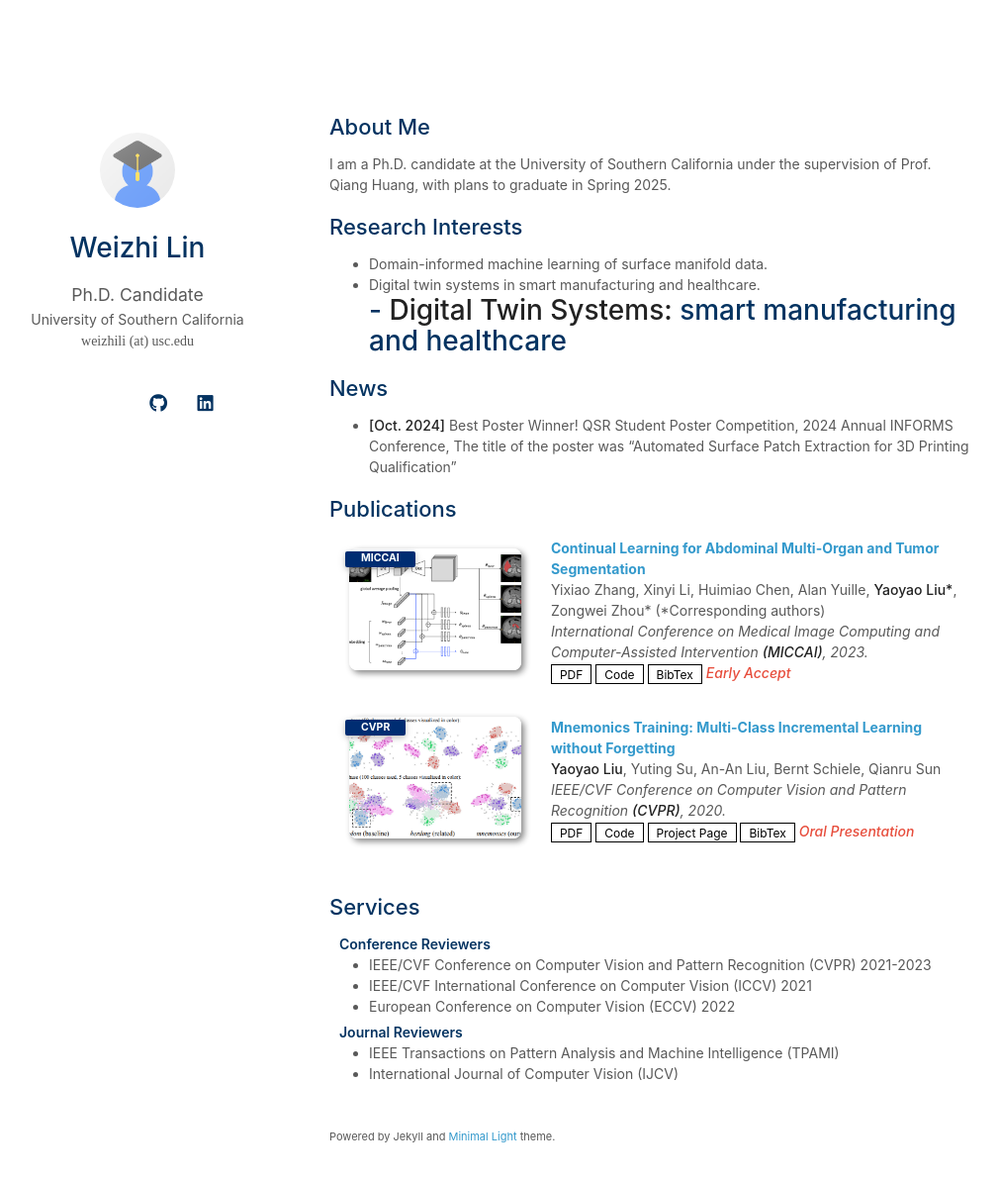
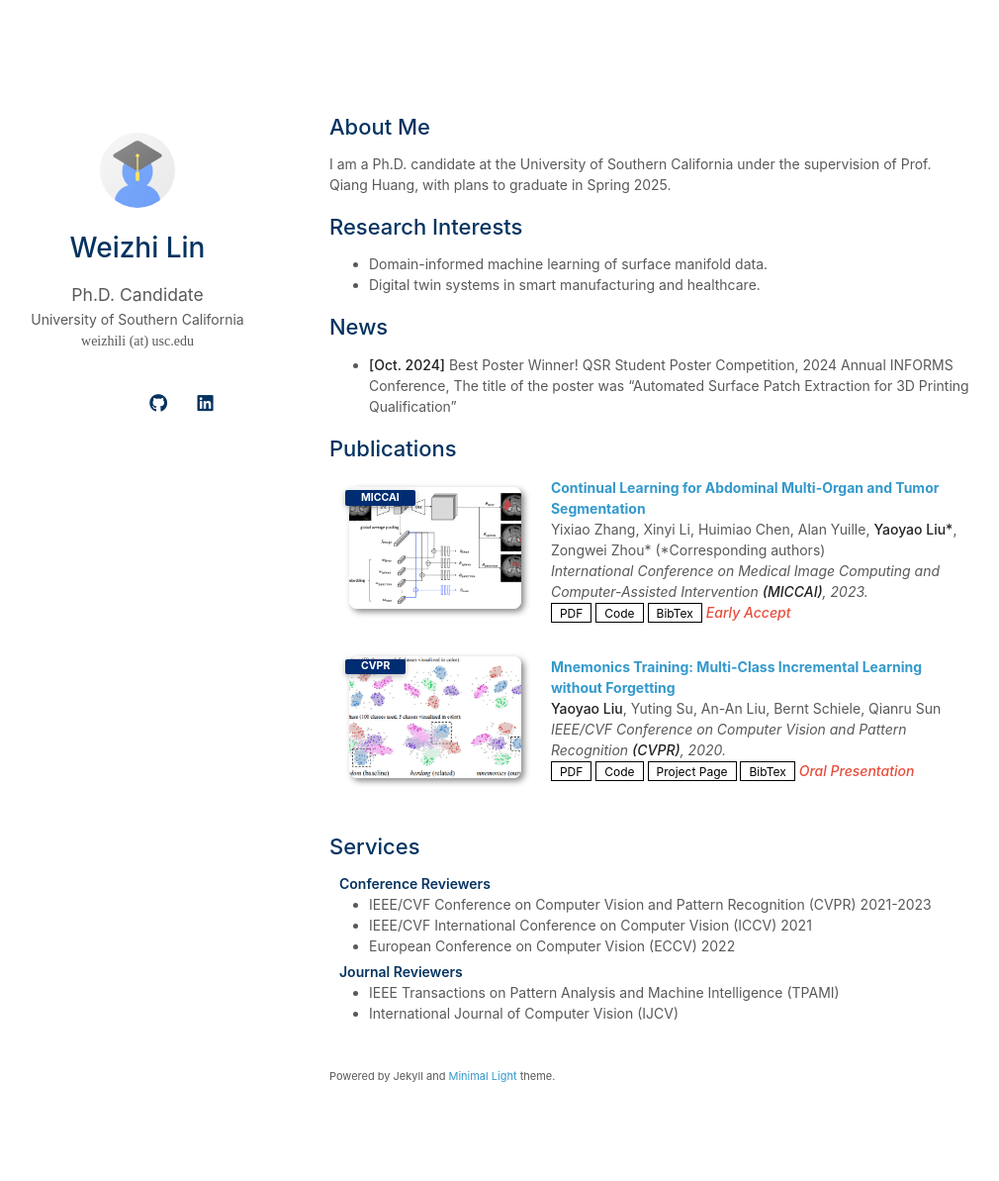
Before and after one commit to weizhi-lin/weizhi-lin, a Jekyll site: the page built from index.md, in a window 1280 px wide and 1227 px high. Shown: the top 1193 px of the window at 99% size, without its empty margins (137-1147 px from the left). Built offline with Jekyll 4.4.1, drawn with Linux system fonts in a browser that asks for light colours; a style sheet for code colours, icons or effects is not loaded; our own code applies the rules of GitHub Pages for plain Markdown files.

Commit message:
Update index.md

```diff
--- a/index.md
+++ b/index.md
@@ -10,7 +10,6 @@ I am a Ph.D. candidate at the University of Southern California under the superv
 
 - Domain-informed machine learning of surface manifold data.
 - Digital twin systems in smart manufacturing and healthcare.
-# - **Digital Twin Systems:** smart manufacturing and healthcare
 
 ## News
 
```
